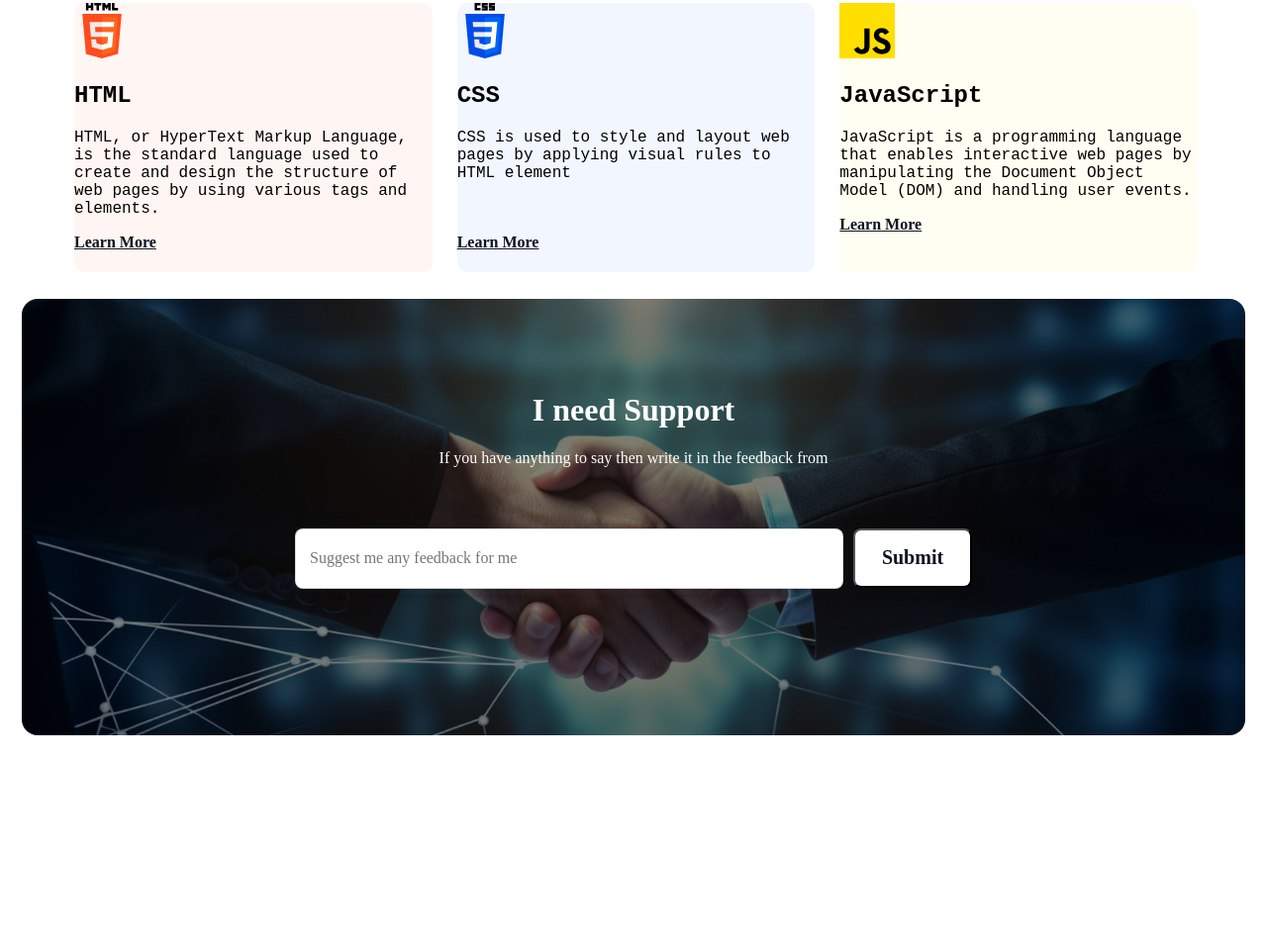
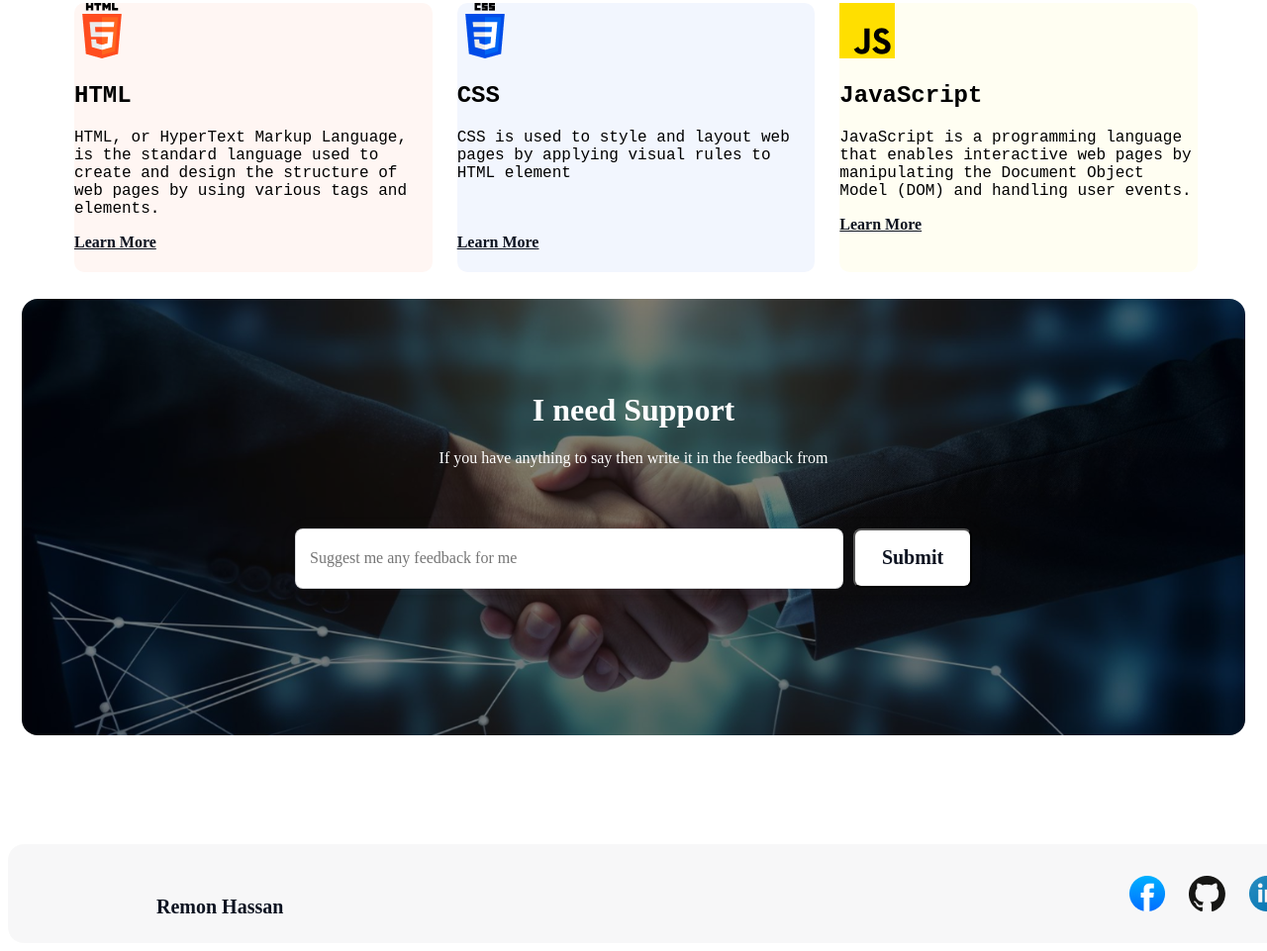
Before and after one commit to RemonHassan/assignment-01, a plain HTML site: page index.html in a window 1280 px wide. Shown: the part 3533-4494 px from the top of the page at 99% size. Before the commit the page ends 4284 px from the top, so only its background shows below. Drawn offline with Linux system fonts and the light colour scheme; a web font is replaced by a local one.

Commit message:
added social account

```diff
--- a/index.html
+++ b/index.html
@@ -188,7 +188,8 @@
       </section>
       <!-- My Current Target ends here -->
     </main>
-    <footer class="footer">
+    <footer>
+      <div class="footer">
         <div class="footer-texts">
           <h1>I need Support</h1>
           <p>If you have anything to say then write it in the feedback from</p>
@@ -197,6 +198,33 @@
           <input type="text" placeholder="   Suggest me any feedback for me" />
           <button type="submit">Submit</button>
         </div>
+      </div>
+      <div class="social-links">
+        <div class="social-links-text">
+          <p>Remon Hassan</p>
+        </div>
+        <div class="social-icons">
+          <div class="facebook">
+            <a
+              href="https://www.facebook.com/remon.hassan.7370/"
+              target="_blank"
+              ><img src="assets/facebook.png" alt=""
+            /></a>
+          </div>
+          <div class="github">
+            <a href="https://github.com/RemonHassan" target="_blank"
+              ><img src="assets/github.png" alt=""
+            /></a>
+          </div>
+          <div class="linkedIn">
+            <a
+              href="https://bd.linkedin.com/in/remon-hassan-b5b76b277"
+              target="_blank"
+              ><img src="assets/linkedin-icon 1.png" alt=""
+            /></a>
+          </div>
+        </div>
+      </div>
     </footer>
   </body>
 </html>
--- a/styles/styles.css
+++ b/styles/styles.css
@@ -318,7 +318,7 @@ background-color: rgba(255, 223, 0, 0.05);
 
 /* footer design starts here */
 
-footer{
+.footer{
     width: 1140px;
     height: 313px;
     margin: 0 auto;
@@ -383,4 +383,26 @@ footer{
     font-weight: 600;
 }
 
+.social-links{
+    width: 1140px;
+    height: 36px;
+    margin: 0 auto;
+    margin-top: 110px;
+    padding: 32px 150px;
+    display: flex;
+    justify-content: space-between;
+    border-radius: 16px;
+    background: rgba(13, 19, 33, 0.03);
+}
+.social-links-text p{
+    color: rgb(13, 19, 33);
+    font-family: Azeret Mono;
+    font-size: 20px;
+    font-weight: 600;
+}
+.social-icons{
+    display: flex;
+    gap: 24px;
+}
+
 /* footer design ends here */
```
Lines whose indentation alone changed are shown as unchanged.
